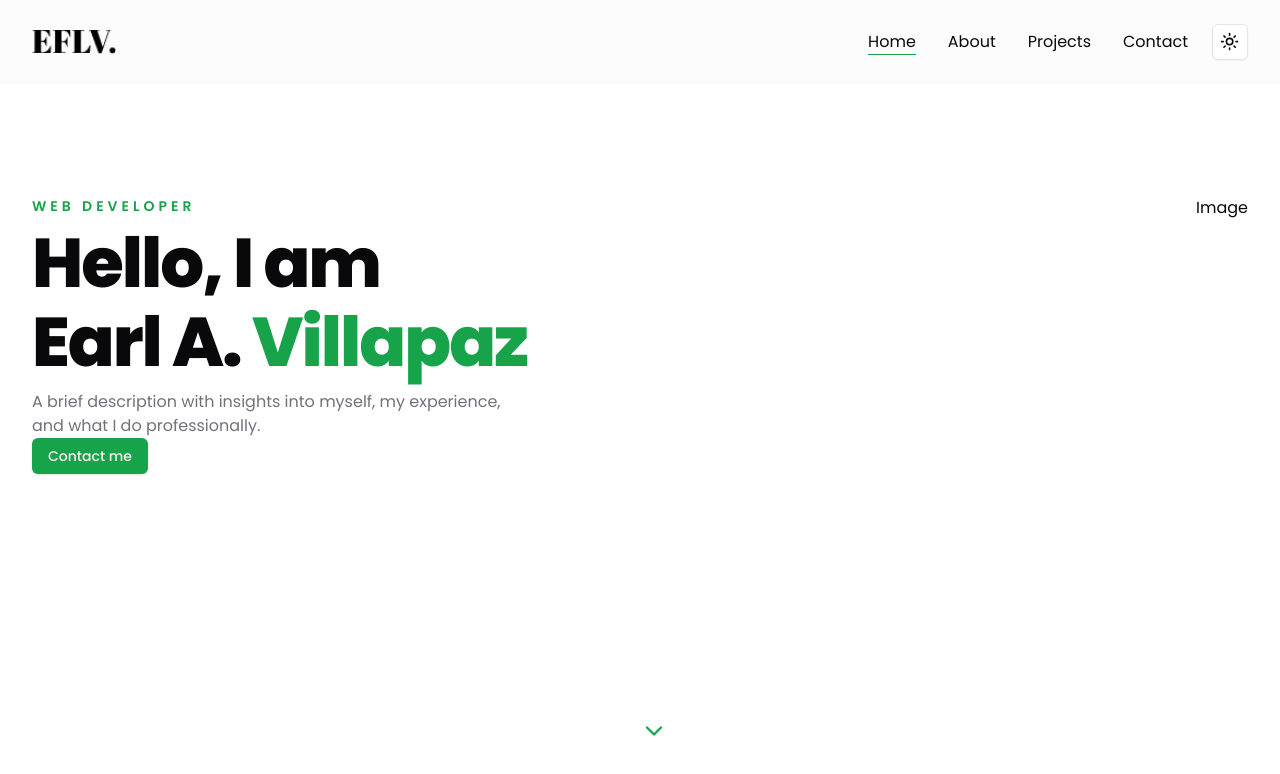
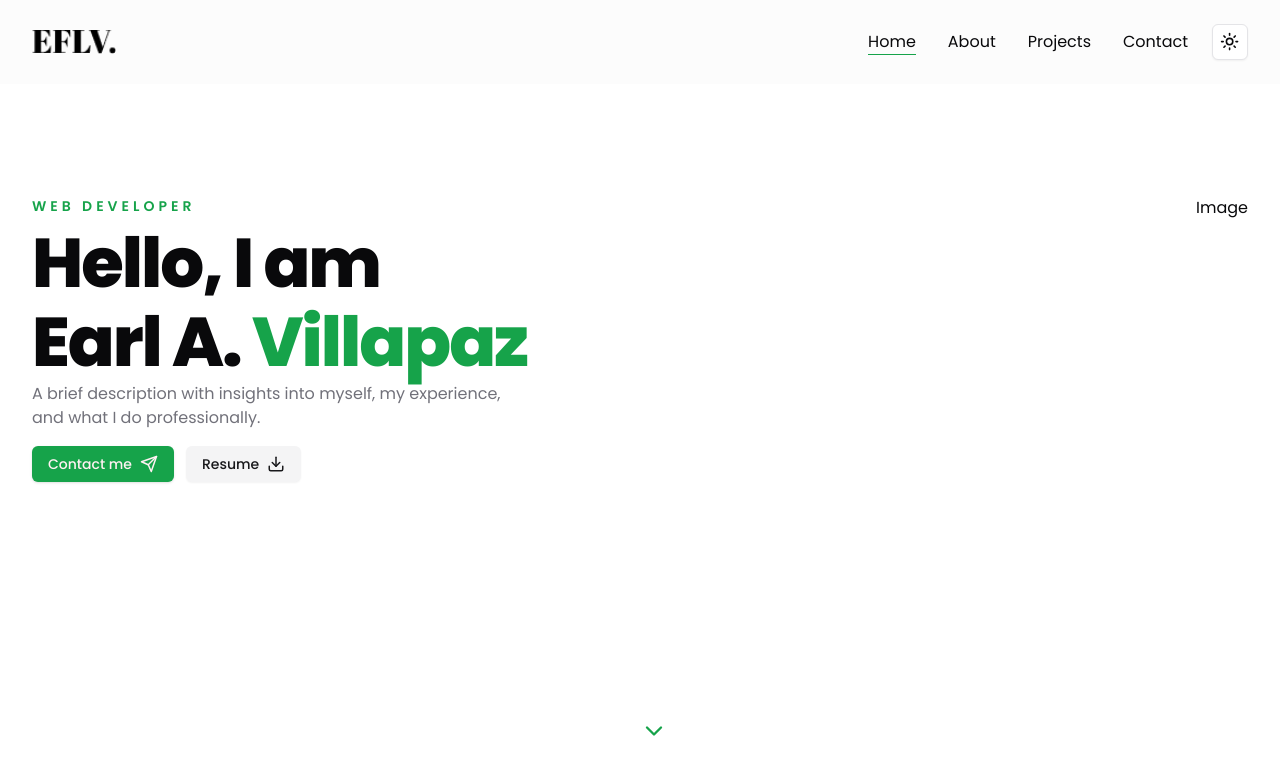
Before and after one commit to iEarlG/static-eflv, a Next.js app: page / in a window 1280 px wide. Shown: the top 774 px of the page. Built offline with nearby package versions, Linux system fonts and the light colour scheme.

Commit message:
10: Hero

```diff
--- a/components/Hero.tsx
+++ b/components/Hero.tsx
@@ -12,14 +12,21 @@ export const Hero = () => {
                     <div className="flex max-w-[600px] flex-col justify-center mx-auto xl:mx-0 text-center xl:text-left">
                         <h1 className="text-sm uppercase font-semibold text-primary tracking-[4px] mb-2">Web Developer</h1>
                         <h2 className="h2-header">Hello, I am <br /> Earl A. <span className="text-primary">Villapaz</span></h2>
-                        <p className="text-muted-foreground mt-2 font-[400]">
+                        <p className="text-muted-foreground mb-4 font-[400]">
                             A brief description with insights into myself, my experience, <br /> and
                             what I do professionally.
                         </p>
-                        <div>
+                        <div className="flex flex-col gap-y-3 md:flex-row gap-x-3 mx-auto xl:mx-0">
                             <Link href="/contact">
-                                <Button>Contact me</Button>
+                                <Button className="gap-x-2">
+                                    Contact me
+                                    <Send size={18} />
+                                </Button>
                             </Link>
+                            <Button className="gap-x-2" variant="secondary">
+                                Resume
+                                <Download size={18} />
+                            </Button>
                         </div>
                     </div>
                     <div className="hidden xl:flex relative">
```
